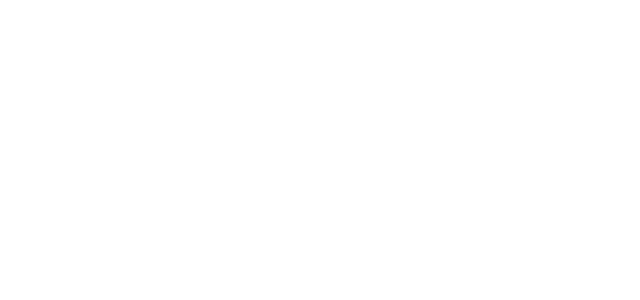
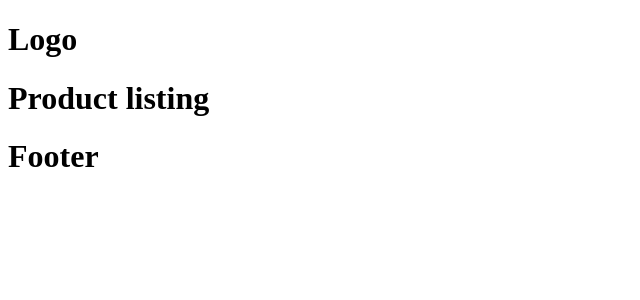
Before and after one commit to neethunair078-sys/ShopKart, a React (Vite) app: page / in a window 1280 px wide. Shown: the top 300 px of the page, without its empty margins (0-640 px from the left). Built offline with nearby package versions, Linux system fonts and the light colour scheme.

Commit message:
Common navbar and footer setip

```diff
--- /dev/null
+++ b/db.json
@@ -0,0 +1,3 @@
+{
+    "$schema": "./node_modules/json-server/schema.json"
+}
--- a/src/App.jsx
+++ b/src/App.jsx
@@ -1,10 +1,19 @@
+import { BrowserRouter, Route, Routes } from 'react-router-dom'
 import './App.css'
+import MainLayout from './Layout/MainLayout'
+import ProductList from './pages/ProductList'
 
 function App() {
 
   return (
     <>
-
+     <BrowserRouter>
+      <Routes>
+        <Route element={<MainLayout />}>
+          <Route path='/' element={<ProductList/>}/>
+        </Route>
+      </Routes>
+     </BrowserRouter>
     </>
   )
 }
--- /dev/null
+++ b/src/Layout/MainLayout.jsx
@@ -0,0 +1,16 @@
+import React from 'react'
+import { Outlet } from 'react-router-dom'
+import Footer from '../components/Footer'
+import Navbar from '../components/Navbar'
+
+const MainLayout = () => {
+    return (
+        <>
+            <Navbar />
+            <Outlet />
+            <Footer />
+        </>
+    )
+}
+
+export default MainLayout
--- a/src/components/Footer.jsx
+++ b/src/components/Footer.jsx
@@ -0,0 +1,11 @@
+import React from 'react'
+
+const Footer = () => {
+  return (
+    <div>
+      <h1>Footer</h1>
+    </div>
+  )
+}
+
+export default Footer
--- /dev/null
+++ b/src/components/Navbar.jsx
@@ -0,0 +1,11 @@
+import React from 'react'
+
+const Navbar = () => {
+  return (
+    <div>
+      <h1>Logo</h1>
+    </div>
+  )
+}
+
+export default Navbar
--- a/src/pages/ProductList.jsx
+++ b/src/pages/ProductList.jsx
@@ -0,0 +1,11 @@
+import React from 'react'
+
+const ProductList = () => {
+  return (
+    <div>
+      <h1>Product listing</h1>
+    </div>
+  )
+}
+
+export default ProductList
```
Also changed, not shown: package.json (+5 -2 lines), src/components/Header.jsx (deleted), 1 other file (tests, documents, lock files or other folders).
